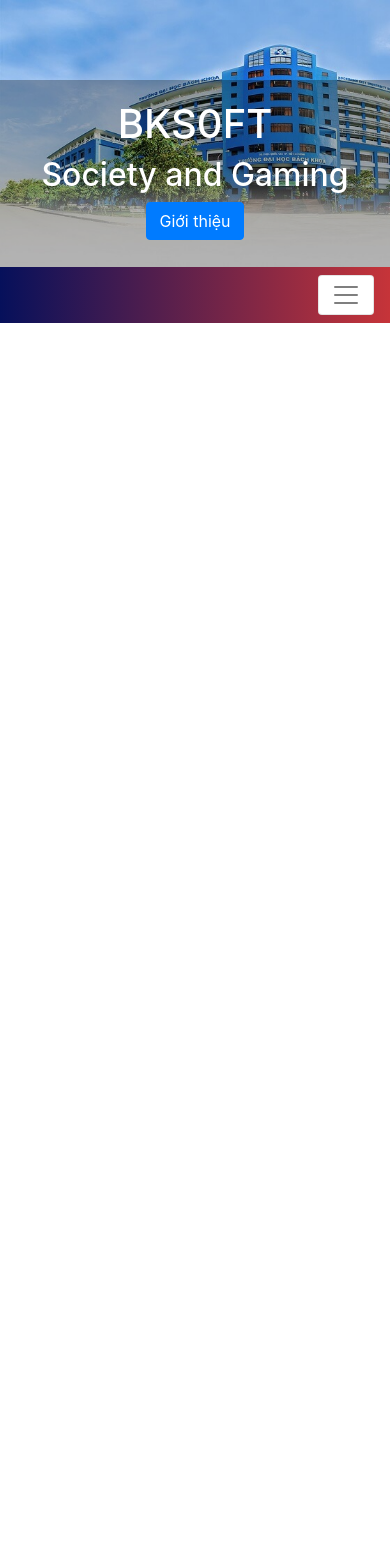
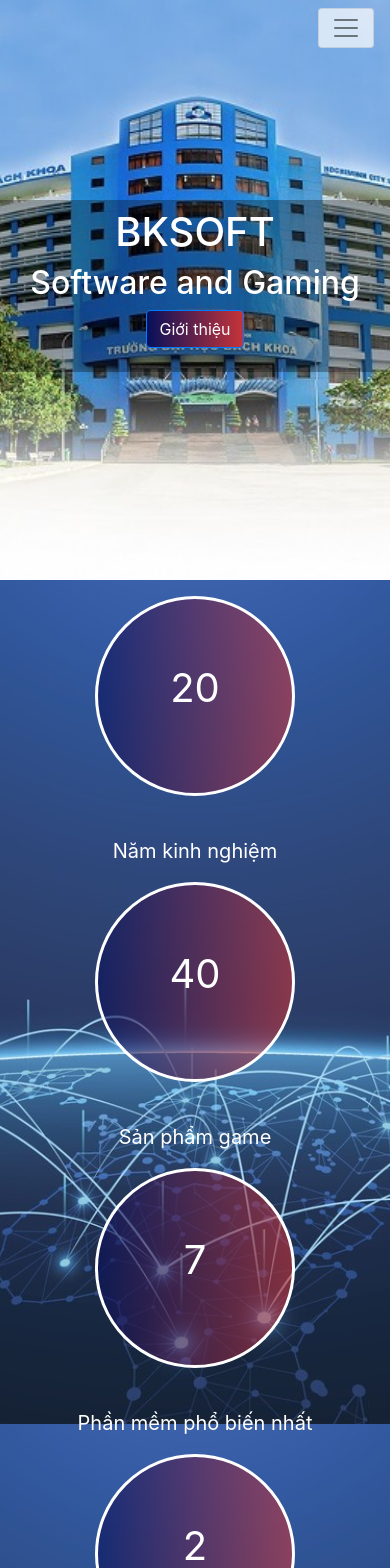
Before and after one commit to phqlong/BKSOFT-Website, a React (Create React App) app: page / in a window 390 px wide. Shown: the top 1568 px of the page. Before the commit the page ends 844 px from the top, so only its background shows below. Built offline with nearby package versions, Linux system fonts and the light colour scheme.

Commit message:
Update Homepage

```diff
--- a/src/components/Footer/Footer.js
+++ b/src/components/Footer/Footer.js
@@ -38,7 +38,7 @@
             <Container fluid id="footer">
                 <Row>
                     <Col lg={3} id="footer-name">
-                        <h2 className="Footer-brand"><a href="/home">BKS0FT</a></h2>
+                        <h2 className="Footer-brand"><a href="/home">BKSOFT</a></h2>
                     </Col>
                     <Col lg={3} id="footer-info">
                         <h5>Liên hệ</h5>
@@ -96,7 +96,7 @@
                         </div>
                     </Col>
                 </Row>
-                <h5 id="footer-copyright"> Copyright © 2021-2031 <a href="/home">BKS0FT</a> | All rights reserved</h5>
+                <h5 id="footer-copyright"> Copyright © 2021-2031 <a href="/home">BKSOFT</a> | All rights reserved</h5>
             </Container>
     )
 }
--- a/src/components/Footer/Footer.scss
+++ b/src/components/Footer/Footer.scss
@@ -1,4 +1,3 @@
-
 #footer{
     padding: 1.5rem;
     background: url('../../assets/img/footer-bg.png');
--- a/src/components/Header/Header.js
+++ b/src/components/Header/Header.js
@@ -14,26 +14,26 @@
 class Header extends Component{
     stickHeader = () => {
         const navbar = document.getElementsByClassName("navbar")[0];
+        const navbarToggler = navbar.getElementsByClassName("navbar-toggler")[0]
         window.onscroll = () => {
-            if(document.body.scrollTop > 20 ||  document.documentElement.scrollTop > 20){
-                navbar.style.position = "fixed";
-                navbar.style.zIndex = "2";
-                navbar.style.width = "100%";
-                navbar.style.background = "rgba(0,0,0,0.6)";
+            if ((window.location.pathname != "/home") && (window.location.pathname != "/")) {
+
+                if (document.body.scrollTop > 20 || document.documentElement.scrollTop > 20) {
+                    navbar.classList.add("navbar-onscroll");
                 }
-            else{
-                navbar.style.position = "relative";
-                navbar.style.background = "linear-gradient(to left, #c63439, #06105b)";
+                else {
+                    navbar.classList.remove("navbar-onscroll");
+                }
             }
         }
     };
-    activeDropdown =() =>{
+    activeDropdown = () => {
         window.onload = () => {
             var navDropdown = document.getElementsByClassName("nav-dropdown");
-        for(let nD of navDropdown){
+            for (let nD of navDropdown) {
                 let navItem = nD.getElementsByClassName("nav-link");
-            for(let nI of navItem){
-                if(nI.classList.contains("nav-link-active")){
+                for (let nI of navItem) {
+                    if (nI.classList.contains("nav-link-active")) {
                         nD.classList.add("nav-link-active");
                     }
                     break;
--- a/src/components/Header/Header.scss
+++ b/src/components/Header/Header.scss
@@ -1,6 +1,12 @@
 .navbar {
-    background: linear-gradient(to left, #c63439, #06105b); /* W3C, IE 10+/ Edge, Firefox 16+, Chrome 26+, Opera 12+, Safari 7+ */
+    background: linear-gradient(to left, rgb(198, 52, 57), rgb(6, 16, 91)); /* W3C, IE 10+/ Edge, Firefox 16+, Chrome 26+, Opera 12+, Safari 7+ */
     /* background-image: url("../../assets/img/header-bg.png"); */
+}
+.navbar-onscroll{
+    position: fixed;
+    z-index: 20;
+    width: 100%;
+    background: rgba(0,0,0,0.85);
 }
 .nav-link{
     font-family: Verdana, sans-serif;
@@ -39,6 +45,9 @@
         text-align: left;
 
     }
+    .navbar-toggler{
+        background: rgba(255,255,255,0.7);
+    }
     .header-brand{
         text-align: left;
     }
--- a/src/views/Home/Home.js
+++ b/src/views/Home/Home.js
@@ -1,5 +1,6 @@
 import { useState , Component} from "react";
 import Header from "../../components/Header/Header";
+import {Row, Col} from 'react-bootstrap';
 import { Link, Redirect, useHistory } from "react-router-dom";
 import {
     Jumbotron,
@@ -54,10 +55,11 @@
     render() {
         return (
             <section id="home">
+                <Header />
                 <Jumbotron id="home-title">
                     <div id="home-title-content">
-                        <h1>BKS0FT</h1>
-                        <h2>Society and Gaming</h2>
+                        <h1>BKSOFT</h1>
+                        <h2>Software and Gaming</h2>
                         <p>
                             <a href="introduction">
                                 <Button>Giới thiệu</Button>
@@ -65,7 +67,34 @@
                         </p>
                     </div>
                 </Jumbotron>
-                <Header />
+
+                <div id="home-stats">
+                        <div className="stat">
+                            <div className="circle">
+                                <p className="number">20</p>
+                            </div>
+                            <p className="stat-description">Năm kinh nghiệm</p>
+                        </div>
+                        <div className="stat">
+                            <div className="circle">
+                                <p className="number">40</p>
+                            </div>
+                            <p className="stat-description">Sản phẩm game</p>
+                        </div>
+                        <div className="stat">
+                            <div className="circle">
+                                <p className="number">7</p>
+                            </div>
+                            <p className="stat-description">Phần mềm phổ biến nhất</p>
+                        </div>
+                        <div className="stat">
+                            <div className="circle">
+                                <p className="number">2</p>
+                            </div>
+                            <p className="stat-description">Nhóm sản phẩm chủ lực</p>
+                        </div>
+                </div>
+
             </section>
         );
     }
--- a/src/views/Home/Home.scss
+++ b/src/views/Home/Home.scss
@@ -1,4 +1,8 @@
 #home{
+    h1, h2{
+        color: white;
+    }
+
     #header{
         position: absolute;
         top: 0;
@@ -19,41 +23,91 @@
             }
 
         }
-
     }
     &-title{
         margin-bottom: 0;
         border-radius: 0;
-        padding-top: 5rem;
+        display: flex;
+
+        align-items: center;
+        padding: 200px 0;
         padding-left: 0;
         padding-right: 0;
         background: url('../../assets/img/home.jpg');
         background-size: cover;
+        background-position: center;
         width: 100%;
-        height: 0;
-        padding-bottom: 48%;
         &-content{
+            width: 100%;
             background:  rgba(0, 0, 0, 0.3);
-            padding: 20px 0;
-            margin-bottom: 20px;
+            padding: 2vw 0;
+            margin-bottom: 2vw;
+            button{
+                background: linear-gradient(to left, rgb(198, 52, 57), rgb(6, 16, 91));
+            }
+
         }
     }
+    &-stats{
+        padding-top: 16px;
+        background: url('../../assets/img/home-stat.jpeg');
+        background-position: center;
+        display: flex;
+        justify-content: space-around;
+        flex-flow: row wrap;
+        background-size: cover;
 
-    h1, h2{
-        color: white;
+        background-attachment: fixed;
+        background-repeat: no-repeat;
+            .stat{
+                flex: 0 0 25%;
+                .circle{
+                    margin: 0 auto 40px;
+                    width: 200px;
+                    height: 200px;
+                    border: solid;
+                    border-color: white;
+                    border-radius: 50%;
+                    display: flex;
+                    align-items: center;
+                    justify-content: center;
+                    background: linear-gradient(to left, rgba(198, 52, 57, 0.6), rgba(6, 16, 91, 0.6));
+                    p{
+                        font-size: 40px;
+                        color: white;
+                    }
+                }
+                .stat-description{
+                    padding: 0 20px;
+                    font-size: 20px;
+                    color: white;
+                }
+            }
     }
+
+
+
     @media only screen and (max-width: 991px){
         #header{
             background: none;
             .header-brand{
                 display: none;
             }
-            .navbar-toggler{
-                background-color: white;
-            }
             .nav-link{
                 color: black !important;
             }
         }
+        &-stats{
+            .stat{
+                flex: 0 0 50%;
+            }
+        }
+    }
+    @media only screen and (max-width: 576px){
+        &-stats{
+            .stat{
+                flex: 0 0 100%;
+            }
+        }
     }
 }
--- a/src/views/Products/Software/Software.js
+++ b/src/views/Products/Software/Software.js
@@ -67,7 +67,7 @@
                         </Row>
                     </Form>
                     <Row>
-                        <Col xs="6" lg="3">
+                        <Col xs="12" sm="6" lg="3">
                             <Card className="card-game" >
                                 <Card.Body>
                                     <img className="card-img" variant="top" src={require("../../../assets/img/logo_software1.PNG").default} />
@@ -76,7 +76,7 @@
                                 </Card.Body>
                             </Card>
                         </Col>
-                        <Col xs="6" lg="3">
+                        <Col xs="12" sm="6" lg="3">
                             <Card className="card-game">
                                 <Card.Body>
                                     <Card.Img className="card-img" variant="top" src={require("../../../assets/img/logo_software2.PNG").default} />
@@ -84,7 +84,7 @@
                                 </Card.Body>
                             </Card>
                         </Col>
-                        <Col xs="6" lg="3">
+                        <Col xs="12" sm="6" lg="3">
                             <Card className="card-game">
                                 <Card.Body>
                                     <Card.Img className="card-img" variant="top" src={require("../../../assets/img/logo_software3.PNG").default} />
@@ -94,7 +94,7 @@
                         <p class="price"><span>450.000đ</span></p> */}
                             </Card>
                         </Col>
-                        <Col xs="6" lg="3">
+                        <Col xs="12" sm="6" lg="3">
                             <Card className="card-game">
                                 <Card.Body>
                                     <Card.Img className="card-img" variant="top" src={require("../../../assets/img/logo_software4.PNG").default} />
@@ -104,7 +104,7 @@
                         <p class="price"><span>450.000đ</span></p> */}
                             </Card>
                         </Col>
-                        <Col xs="6" lg="3">
+                        <Col xs="12" sm="6" lg="3">
                             <Card className="card-game">
                                 <Card.Body>
                                     <Card.Img className="card-img" variant="top" src={require("../../../assets/img/logo_software5.PNG").default} />
@@ -114,7 +114,7 @@
                         <p class="price"><span>450.000đ</span></p> */}
                             </Card>
                         </Col>
-                        <Col xs="6" lg="3">
+                        <Col xs="12" sm="6" lg="3">
                             <Card className="card-game">
                                 <Card.Body>
                                     <Card.Img className="card-img" variant="top" src={require("../../../assets/img/logo_software6.PNG").default} />
@@ -124,7 +124,7 @@
                         <p class="price"><span>450.000đ</span></p> */}
                             </Card>
                         </Col>
-                        <Col xs="6" lg="3">
+                        <Col xs="12" sm="6" lg="3">
                             <Card className="card-game">
                                 <Card.Body>
                                     <Card.Img className="card-img" variant="top" src={require("../../../assets/img/logo_software7.PNG").default} />
```
Also changed, not shown: src/views/Products/Game/Game.js (+9 -9 lines), src/assets/img/home-stat.jpeg (added). Lines whose indentation alone changed are shown as unchanged.
